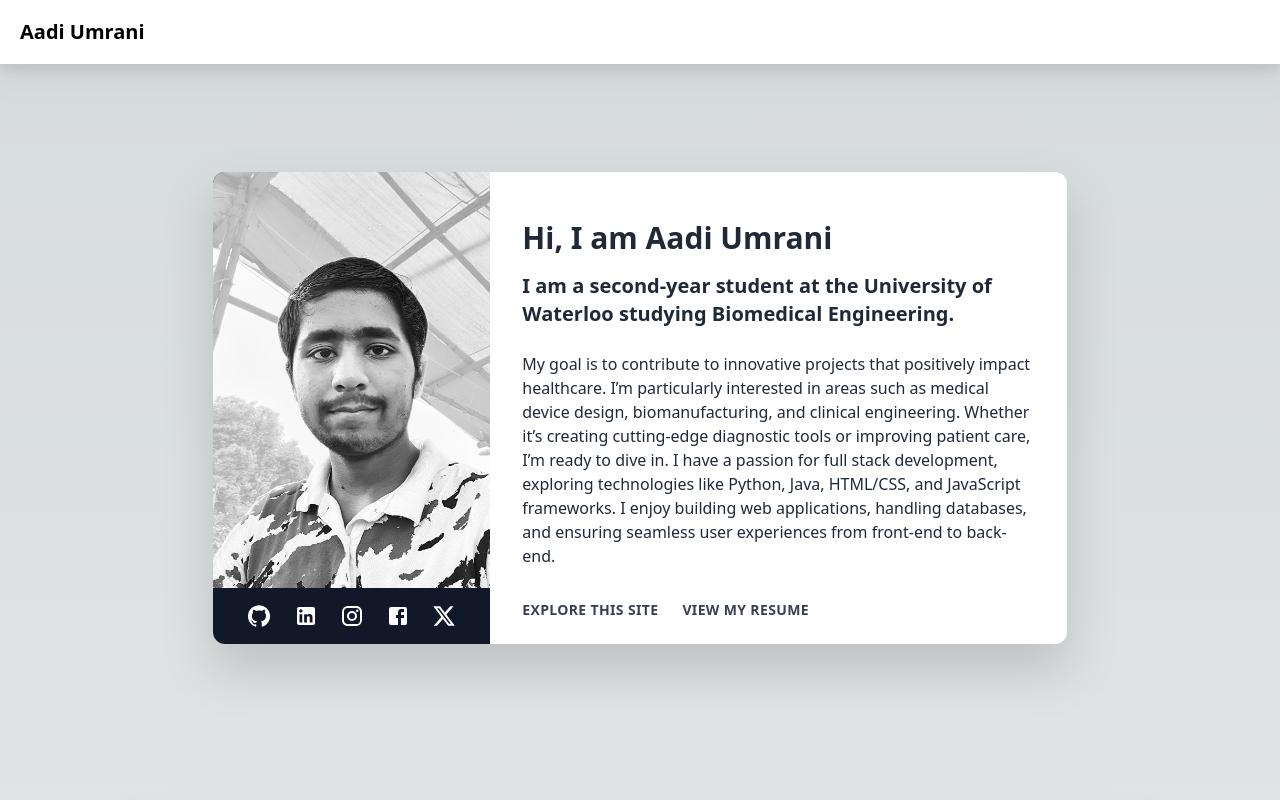
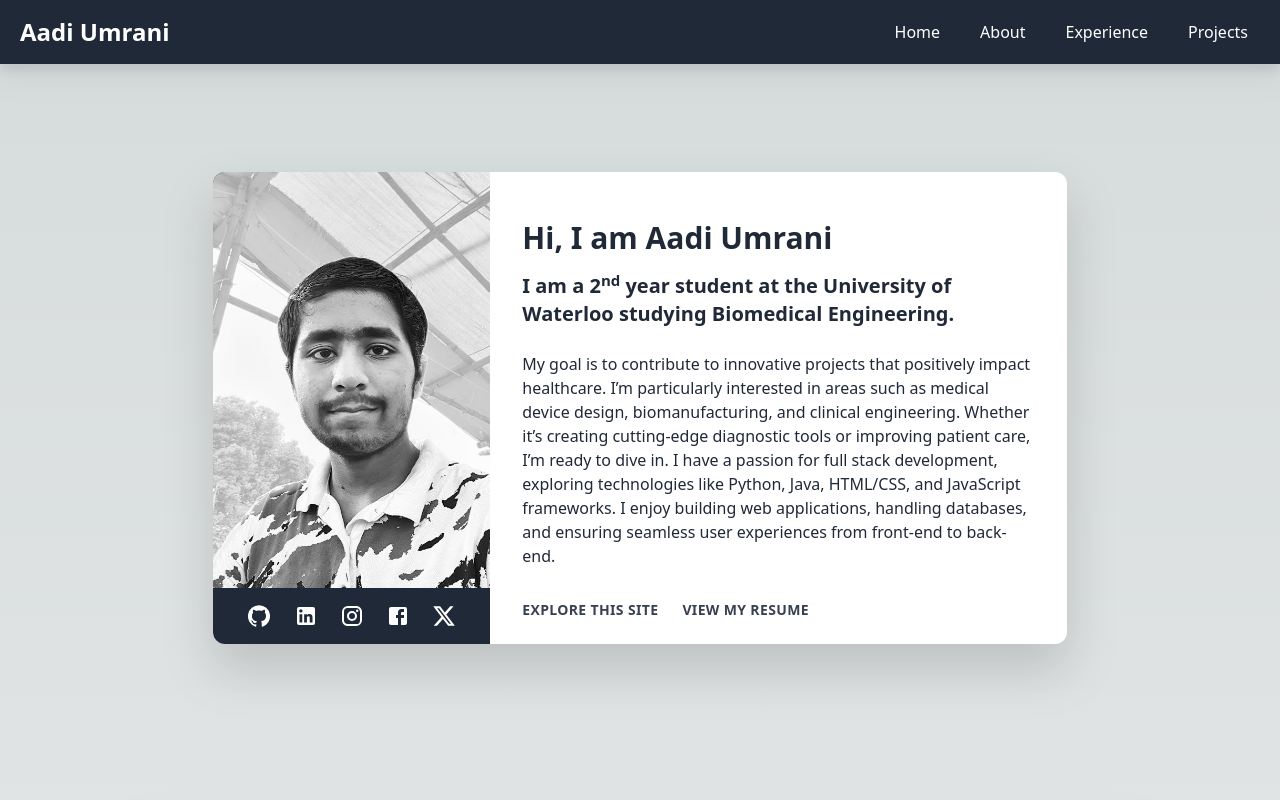
Before and after one commit to aadium/portfolio, a React (Vite) app: page / in a window 1280 px wide. Shown: the top 800 px of the page. Built offline with nearby package versions, Linux system fonts and the light colour scheme.

Commit message:
Added navbar links

```diff
--- a/src/App.jsx
+++ b/src/App.jsx
@@ -5,18 +5,22 @@ import Header from "./components/header.jsx";
 export default function App() {
     return (
         <div>
-            <Header />
-            <div className="min-h-screen drop-shadow-2xl text-3xl flex w-full flex-1 flex-col items-center justify-center">
-                <Introduction />
+            <Header/>
+            <div
+                className="min-h-screen drop-shadow-2xl text-3xl flex w-full flex-1 flex-col items-center justify-center">
+                <Introduction/>
             </div>
+            <a name="about"/>
             <div className="min-h-screen text-3xl drop-shadow-2xl flex w-full flex-1 items-center justify-center">
-                <About />
+                <About/>
             </div>
+            <a name="jobs"/>
             <div className="min-h-screen flex text-3xl w-full flex-1 flex-col items-center justify-center">
-                Hello world!
+                Hello World
             </div>
+            <a name="projects"/>
             <div className="min-h-screen flex text-3xl w-full flex-1 flex-col items-center justify-center">
-                Hello world!
+                Hello World
             </div>
         </div>
     )
--- a/src/components/header.jsx
+++ b/src/components/header.jsx
@@ -1,12 +1,20 @@
 function Header() {
     return (
-        <nav className="bg-white fixed top-0 z-10 w-full drop-shadow-xl">
-            <div className="mx-auto w-full px-5">
-                <div className="relative flex h-16 items-center justify-between">
-                    <div className="flex flex-1 items-center justify-center sm:items-stretch sm:justify-start" onClick={
-                        () => window.location.href = '/'
-                    }>
-                        <h2 className='border-gray-900 text-xl font-bold cursor-pointer'>Aadi Umrani</h2>
+        <nav className="bg-gray-800 fixed top-0 z-10 w-full drop-shadow-xl">
+            <div className="mx-auto px-5 flex justify-between items-center h-16">
+                <div className="flex-shrink-0">
+                    <h2 className="cursor-pointer text-white hover:text-blue-300 font-bold text-2xl" onClick={
+                        () => {
+                            window.location.href = "/";
+                        }
+                    }>Aadi Umrani</h2>
+                </div>
+                <div className="hidden md:block">
+                    <div className="ml-10 flex items-baseline space-x-4">
+                        <a href="#" className="text-white hover:text-blue-300 px-3 py-2 rounded-md text-base font-medium">Home</a>
+                        <a href="#about" className="text-white hover:text-blue-300 px-3 py-2 rounded-md text-base font-medium">About</a>
+                        <a href="#jobs" className="text-white hover:text-blue-300 px-3 py-2 rounded-md text-base font-medium">Experience</a>
+                        <a href="#projects" className="text-white hover:text-blue-300 px-3 py-2 rounded-md text-base font-medium">Projects</a>
                     </div>
                 </div>
             </div>
--- a/src/components/intro.jsx
+++ b/src/components/intro.jsx
@@ -8,6 +8,18 @@ import { useEffect, useState } from "react";
 
 function Introduction() {
     const [screenWidth, setScreenWidth] = useState(window.innerWidth);
+    const studyYear = calculateStudyYear("2022-09-01");
+    const yearSuffix = studyYear === 1 ? "st" : studyYear === 2 ? "nd" : studyYear === 3 ? "rd" : "th";
+
+    function calculateStudyYear(startDate) {
+        const start = new Date(startDate);
+        const today = new Date();
+        let yearOfStudy = today.getFullYear() - start.getFullYear();
+        if (yearOfStudy > 5) {
+            yearOfStudy = 5;
+        }
+        return yearOfStudy;
+    }
 
     useEffect(() => {
         const handleResize = () => {
@@ -21,7 +33,7 @@ function Introduction() {
 
     return (
         <div className="flex flex-col lg:flex-row overflow-hidden bg-white rounded-xl mt-4 w-4/6 mx-2">
-            <div className="h-full flex flex-col lg:w-1/2 bg-gray-900">
+            <div className="h-full flex flex-col lg:w-1/2 bg-gray-800">
                 {screenWidth > 1024 && (
                     <img
                         className="h-full w-full object-cover object-center"
@@ -29,7 +41,7 @@ function Introduction() {
                         alt="Aadi Umrani"
                     />
                 )}
-                <div className="flex flex-row bg-gray-900 my-4 mx-3 justify-evenly">
+                <div className="flex flex-row bg-gray-800 my-4 mx-3 justify-evenly">
                     <GitHubIcon
                         className="text-white hover:text-blue-300"
                         onClick={() => {
@@ -67,7 +79,7 @@ function Introduction() {
                     <div>
                         <h1 className="font-bold text-3xl">Hi, I am Aadi Umrani</h1>
                         <h4 className="font-semibold text-xl mt-4">
-                            I am a second-year student at the University of Waterloo studying Biomedical
+                            I am a {studyYear}<sup>{yearSuffix}</sup> year student at the University of Waterloo studying Biomedical
                             Engineering.
                         </h4>
                     </div>
```
Also changed, not shown: src/utils/supabase_init.js (added).
